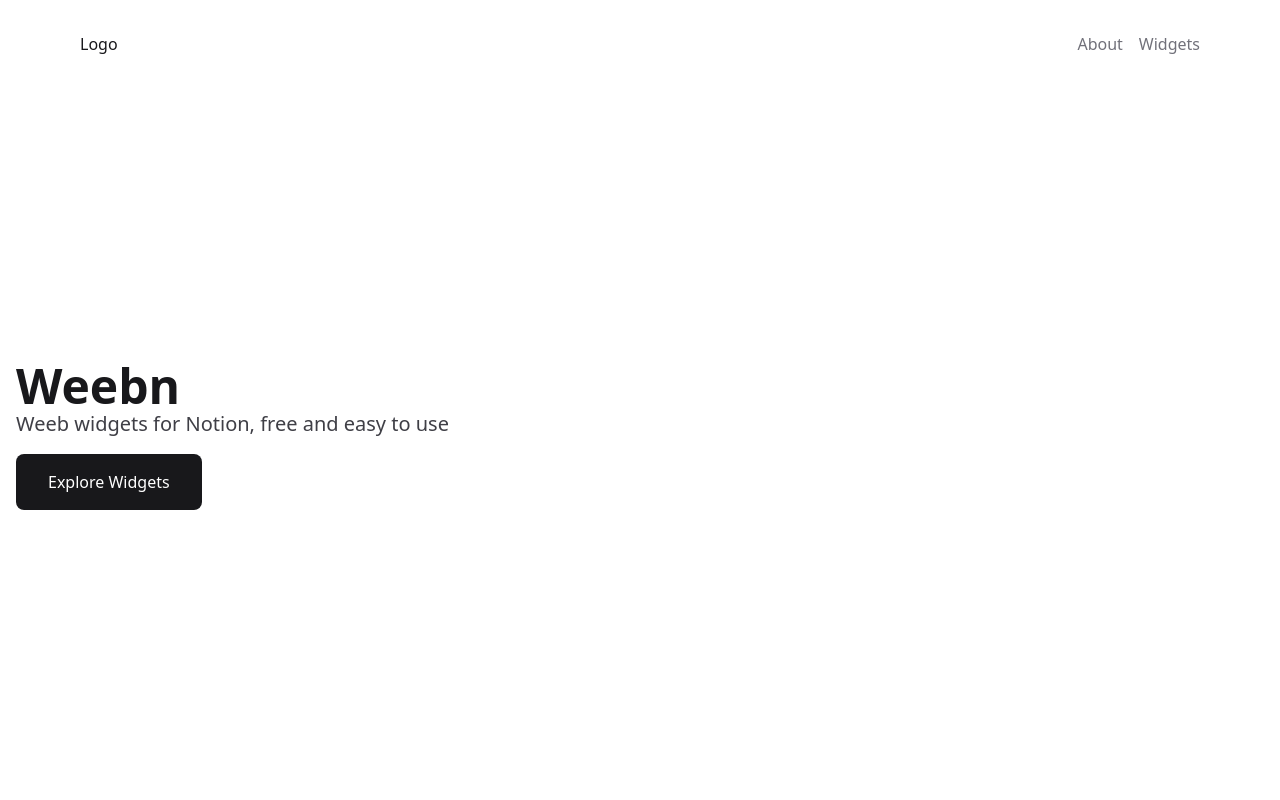
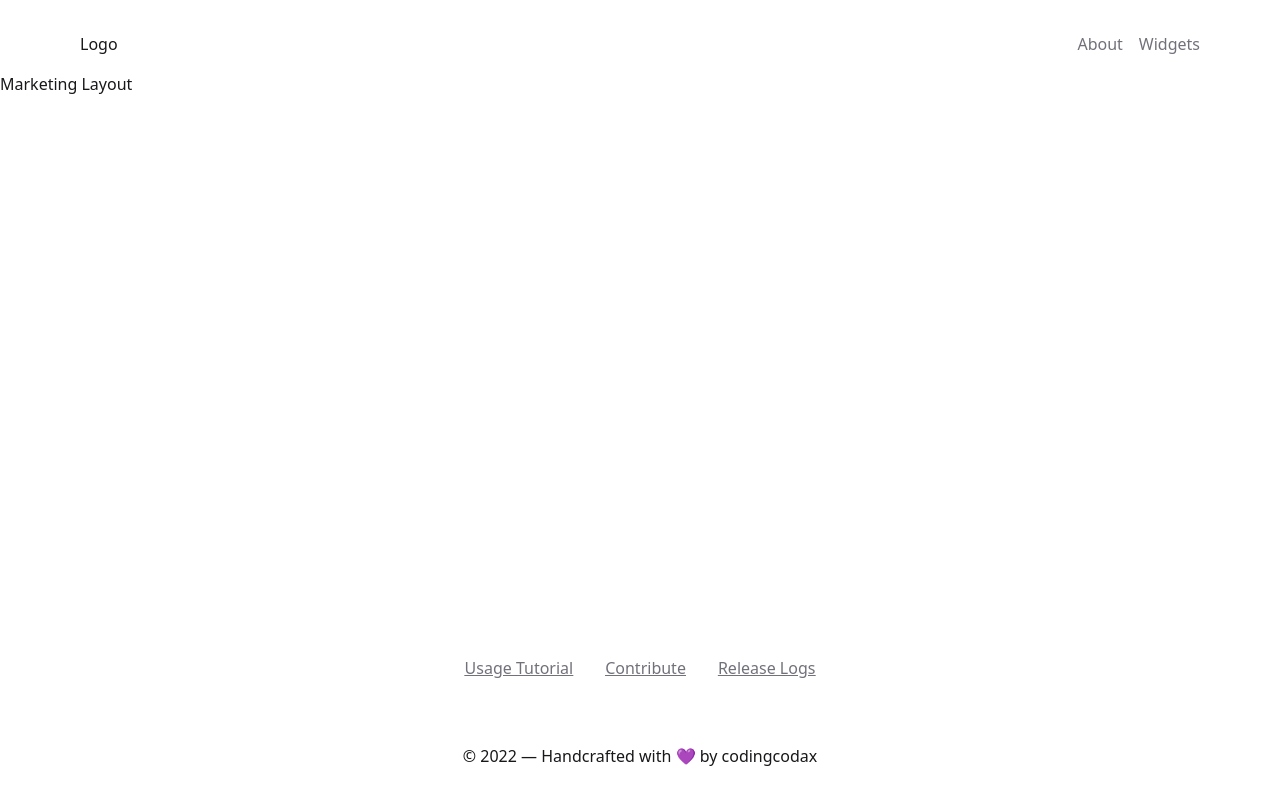
Before and after one commit to codingcodax/weebn, a Next.js app: page / in a window 1280 px wide. Shown: the top 800 px of the page. Built offline with nearby package versions, Linux system fonts and the light colour scheme.

Commit message:
feat(app): create marketing layout

```diff
--- /dev/null
+++ b/app/(marketing)/layout.tsx
@@ -0,0 +1,9 @@
+const MarketingLayout = () => {
+  return (
+    <div>
+      <p>Marketing Layout</p>
+    </div>
+  );
+};
+
+export default MarketingLayout;
```
